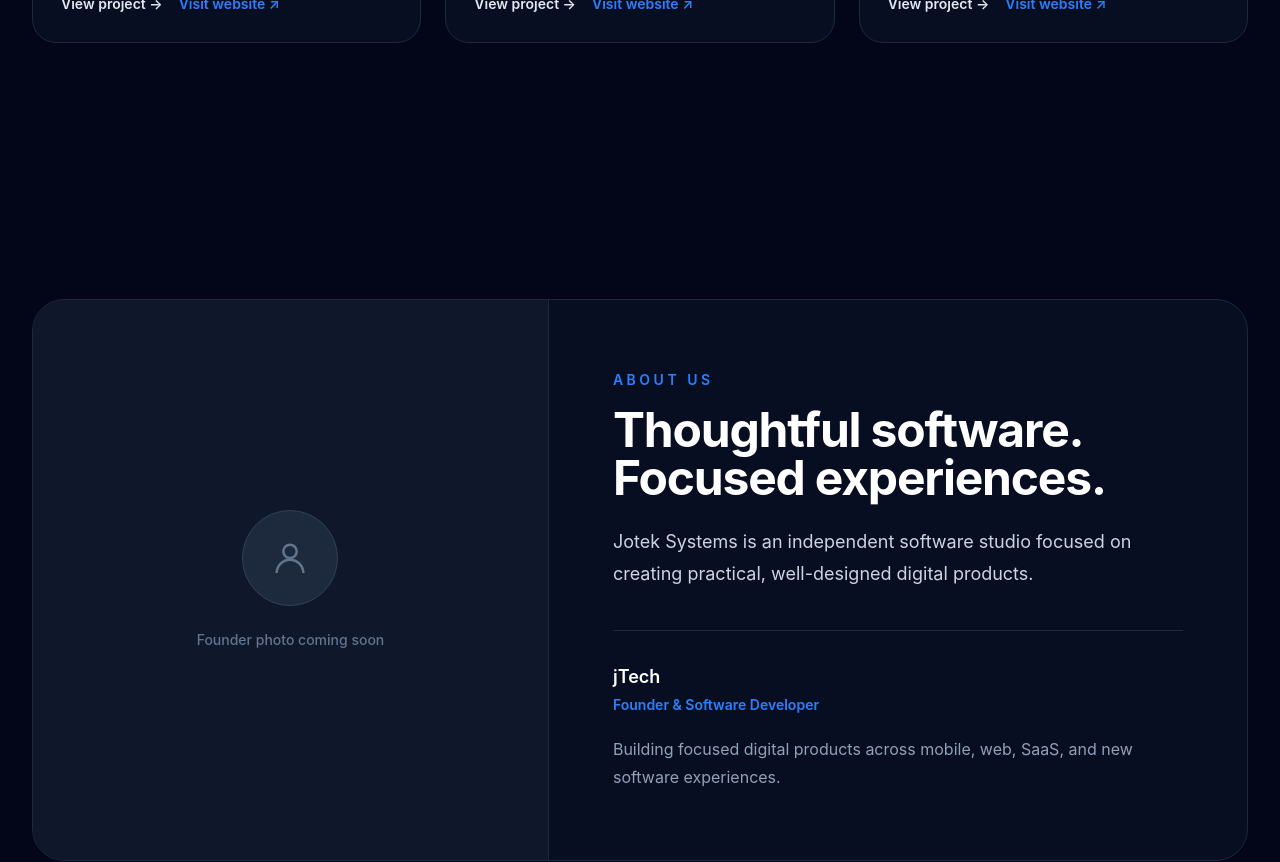
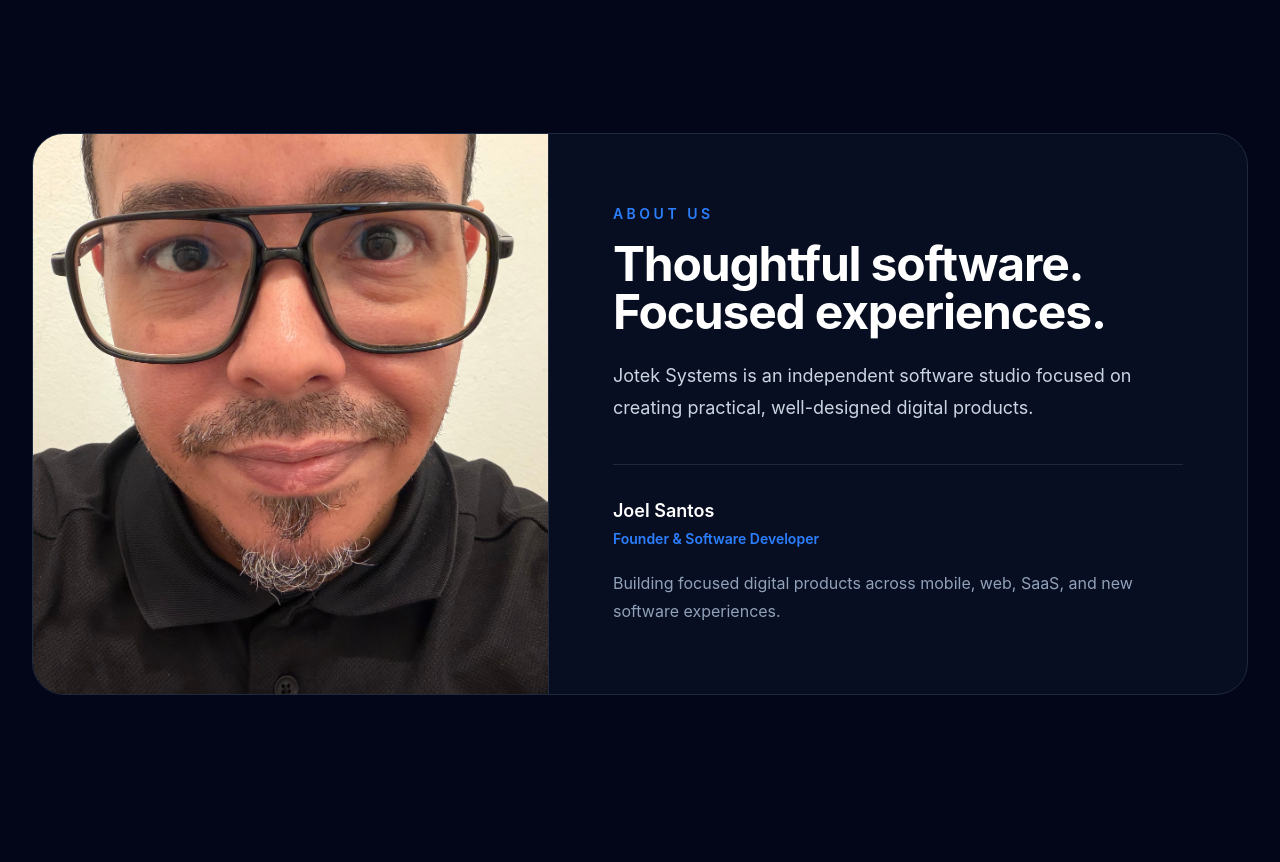
Before and after one commit to JTech-Dev/jotek-systems, a React (Vite) app: page / in a window 1280 px wide. Shown: the part 1480-2342 px from the top of the page. Built offline with nearby package versions, Linux system fonts and the light colour scheme.

Commit message:
Polish page heroes and founder profile

```diff
--- a/src/components/home/AboutSection.tsx
+++ b/src/components/home/AboutSection.tsx
@@ -1,8 +1,9 @@
+import { siteConfig } from "../../config/siteConfig";
 import { useLanguage } from "../../context/LanguageContext";
 import { useTheme } from "../../context/ThemeContext";
 
 export function AboutSection() {
-  const { language, t } = useLanguage();
+  const { t } = useLanguage();
   const { theme } = useTheme();
 
   const isDark = theme === "dark";
@@ -22,47 +23,15 @@ export function AboutSection() {
         >
           <div className="grid md:grid-cols-[0.85fr_1.15fr]">
             <div
-              className={`relative flex min-h-[280px] items-center justify-center border-b sm:min-h-[340px] md:min-h-[480px] md:border-b-0 md:border-r lg:min-h-[560px] ${
-                isDark
-                  ? "border-slate-800 bg-slate-900"
-                  : "border-slate-200 bg-slate-100"
+              className={`relative min-h-[280px] overflow-hidden border-b sm:min-h-[340px] md:min-h-[480px] md:border-b-0 md:border-r lg:min-h-[560px] ${
+                isDark ? "border-slate-800" : "border-slate-200"
               }`}
             >
-              <div className="px-6 text-center sm:px-8">
-                <div
-                  className={`mx-auto flex h-20 w-20 items-center justify-center rounded-full border sm:h-24 sm:w-24 ${
-                    isDark
-                      ? "border-slate-700 bg-slate-800"
-                      : "border-slate-300 bg-white"
-                  }`}
-                >
-                  <svg
-                    viewBox="0 0 24 24"
-                    fill="none"
-                    stroke="currentColor"
-                    strokeWidth="1.5"
-                    className={
-                      isDark
-                        ? "h-8 w-8 text-slate-500 sm:h-10 sm:w-10"
-                        : "h-8 w-8 text-slate-400 sm:h-10 sm:w-10"
-                    }
-                    aria-hidden="true"
-                  >
-                    <circle cx="12" cy="8" r="4" />
-                    <path d="M4 21a8 8 0 0 1 16 0" />
-                  </svg>
-                </div>
-
-                <p
-                  className={`mt-6 text-sm font-medium ${
-                    isDark ? "text-slate-500" : "text-slate-400"
-                  }`}
-                >
-                  {language === "en"
-                    ? "Founder photo coming soon"
-                    : "Foto del fundador próximamente"}
-                </p>
-              </div>
+              <img
+                src={siteConfig.founderImage}
+                alt={siteConfig.founderName}
+                className="absolute inset-0 h-full w-full object-cover"
+              />
             </div>
 
             <div className="flex items-center p-6 sm:p-10 md:p-8 lg:p-16">
@@ -88,12 +57,12 @@ export function AboutSection() {
                     isDark ? "border-slate-800" : "border-slate-200"
                   }`}
                 >
-                  <p className="text-lg font-semibold">jTech</p>
+                  <p className="text-lg font-semibold">
+                    {siteConfig.founderName}
+                  </p>
 
                   <p className="mt-1 text-sm font-semibold text-blue-500 dark:text-blue-400">
-                    {language === "en"
-                      ? "Founder & Software Developer"
-                      : "Fundador y Desarrollador de Software"}
+                    {t.about.founderRole}
                   </p>
 
                   <p
@@ -101,9 +70,7 @@ export function AboutSection() {
                       isDark ? "text-slate-400" : "text-slate-600"
                     }`}
                   >
-                    {language === "en"
-                      ? "Building focused digital products across mobile, web, SaaS, and new software experiences."
-                      : "Creando productos digitales enfocados en aplicaciones móviles, web, SaaS y nuevas experiencias de software."}
+                    {t.about.founderDescription}
                   </p>
                 </div>
               </div>
--- a/src/components/home/HeroSection.tsx
+++ b/src/components/home/HeroSection.tsx
@@ -9,18 +9,18 @@ export function HeroSection() {
   const isDark = theme === "dark";
 
   return (
-    <section className="mx-auto flex min-h-[calc(100svh-88px)] max-w-7xl items-center px-4 py-16 sm:px-6 sm:py-20 lg:px-8 lg:py-24">
-      <div className="max-w-4xl">
-        <p className="mb-4 text-xs font-semibold uppercase tracking-[0.22em] text-blue-500 sm:mb-5 sm:text-sm sm:tracking-[0.25em] dark:text-blue-400">
+    <section className="px-4 py-20 sm:px-6 sm:py-24 lg:px-8 lg:py-32">
+      <div className="mx-auto max-w-7xl 2xl:max-w-[1600px]">
+        <p className="text-xs font-semibold uppercase tracking-[0.22em] text-blue-500 sm:text-sm sm:tracking-[0.25em] dark:text-blue-400">
           {t.hero.eyebrow}
         </p>
 
-        <h1 className="text-4xl font-bold tracking-tight sm:text-6xl lg:text-7xl">
+        <h1 className="mt-5 max-w-4xl text-4xl font-bold tracking-tight sm:text-5xl lg:text-6xl 2xl:text-7xl">
           {t.hero.title}
         </h1>
 
         <p
-          className={`mt-6 max-w-2xl text-base leading-7 sm:mt-7 sm:text-xl sm:leading-8 ${
+          className={`mt-8 max-w-3xl text-lg leading-8 sm:text-xl sm:leading-9 ${
             isDark ? "text-slate-300" : "text-slate-600"
           }`}
         >
--- /dev/null
+++ b/src/components/ui/PageHero.tsx
@@ -0,0 +1,40 @@
+import { useTheme } from "../../context/ThemeContext";
+
+type PageHeroProps = {
+  eyebrow: string;
+  title: string;
+  description: string;
+};
+
+export function PageHero({ eyebrow, title, description }: PageHeroProps) {
+  const { theme } = useTheme();
+  const isDark = theme === "dark";
+
+  return (
+    <section
+      className={`px-4 py-20 sm:px-6 sm:py-24 lg:px-8 lg:py-32 ${
+        isDark
+          ? "bg-gradient-to-b from-slate-900/70 to-slate-950"
+          : "bg-gradient-to-b from-white to-slate-100/80"
+      }`}
+    >
+      <div className="mx-auto max-w-7xl 2xl:max-w-[1600px]">
+        <p className="text-xs font-semibold uppercase tracking-[0.22em] text-blue-500 sm:text-sm sm:tracking-[0.25em] dark:text-blue-400">
+          {eyebrow}
+        </p>
+
+        <h1 className="mt-5 max-w-4xl text-4xl font-bold tracking-tight sm:text-5xl lg:text-6xl 2xl:text-7xl">
+          {title}
+        </h1>
+
+        <p
+          className={`mt-8 max-w-3xl text-lg leading-8 sm:text-xl sm:leading-9 ${
+            isDark ? "text-slate-300" : "text-slate-600"
+          }`}
+        >
+          {description}
+        </p>
+      </div>
+    </section>
+  );
+}
--- a/src/config/siteConfig.ts
+++ b/src/config/siteConfig.ts
@@ -1,10 +1,14 @@
 export const siteConfig = {
   companyName: "Jotek Systems",
   shortName: "Jotek",
+  founderName: "Joel Santos",
+  founderImage: "/images/brand/founder/joel.jpeg",
   email: "jsr.tech.dev@gmail.com",
   domain: "joteksystems.com",
 
   social: {
+    github: "",
+    linkedin: "",
     facebook: "",
     instagram: "",
   },
--- a/src/i18n/en.ts
+++ b/src/i18n/en.ts
@@ -30,6 +30,9 @@ export const en = {
     title: "Thoughtful software. Focused experiences.",
     description:
       "Jotek Systems is an independent software studio focused on creating practical, well-designed digital products.",
+    founderRole: "Founder & Software Developer",
+    founderDescription:
+      "Building focused digital products across mobile, web, SaaS, and new software experiences.",
   },
 
   contact: {
@@ -93,9 +96,9 @@ export const en = {
 
     founder: {
       eyebrow: "Founder & developer",
-      title: "Built independently by jTech.",
+      title: "Built independently by Joel Santos.",
       description:
-        "Jotek Systems is an independent software studio created and developed by jTech, with a focus on building useful products across mobile, web, and emerging platforms.",
+        "Jotek Systems is an independent software studio created and developed by Joel Santos, with a focus on building useful products across mobile, web, and emerging platforms.",
       exploreProjects: "Explore our projects",
     },
   },
--- a/src/i18n/es.ts
+++ b/src/i18n/es.ts
@@ -30,6 +30,9 @@ export const es = {
     title: "Software bien pensado. Experiencias enfocadas.",
     description:
       "Jotek Systems es un estudio de software independiente enfocado en crear productos digitales prácticos y bien diseñados.",
+    founderRole: "Fundador y Desarrollador de Software",
+    founderDescription:
+      "Creando productos digitales enfocados en aplicaciones móviles, web, SaaS y nuevas experiencias de software.",
   },
 
   aboutPage: {
@@ -70,9 +73,9 @@ export const es = {
 
     founder: {
       eyebrow: "Fundador y desarrollador",
-      title: "Desarrollado independientemente por jTech.",
+      title: "Desarrollado independientemente por Joel Santos.",
       description:
-        "Jotek Systems es un estudio de software independiente creado y desarrollado por jTech, enfocado en construir productos útiles para plataformas móviles, web y tecnologías emergentes.",
+        "Jotek Systems es un estudio de software independiente creado y desarrollado por Joel Santos, enfocado en construir productos útiles para plataformas móviles, web y tecnologías emergentes.",
       exploreProjects: "Explorar nuestros proyectos",
     },
   },
--- a/src/pages/AboutPage.tsx
+++ b/src/pages/AboutPage.tsx
@@ -1,5 +1,8 @@
 import { Link } from "react-router-dom";
 
+import { PageHero } from "../components/ui/PageHero";
+
+import { siteConfig } from "../config/siteConfig";
 import { useLanguage } from "../context/LanguageContext";
 import { useTheme } from "../context/ThemeContext";
 
@@ -18,31 +21,11 @@ export function AboutPage() {
   return (
     <main>
       {/* Hero */}
-      <section
-        className={`px-4 py-20 sm:px-6 sm:py-24 lg:px-8 lg:py-32 ${
-          isDark
-            ? "bg-gradient-to-b from-slate-900/70 to-slate-950"
-            : "bg-gradient-to-b from-white to-slate-100/80"
-        }`}
-      >
-        <div className="mx-auto max-w-7xl 2xl:max-w-[1600px]">
-          <p className="text-xs font-semibold uppercase tracking-[0.22em] text-blue-500 sm:text-sm sm:tracking-[0.25em] dark:text-blue-400">
-            {t.aboutPage.eyebrow}
-          </p>
-
-          <h1 className="mt-5 max-w-5xl text-4xl font-bold tracking-tight sm:text-5xl lg:text-6xl 2xl:text-7xl">
-            {t.aboutPage.title}
-          </h1>
-
-          <p
-            className={`mt-8 max-w-3xl text-lg leading-8 sm:text-xl sm:leading-9 ${
-              isDark ? "text-slate-300" : "text-slate-600"
-            }`}
-          >
-            {t.aboutPage.description}
-          </p>
-        </div>
-      </section>
+      <PageHero
+        eyebrow={t.aboutPage.eyebrow}
+        title={t.aboutPage.title}
+        description={t.aboutPage.description}
+      />
 
       {/* What we do */}
       <section className="px-4 py-20 sm:px-6 sm:py-24 lg:px-8 lg:py-32">
@@ -126,8 +109,8 @@ export function AboutPage() {
             }`}
           >
             <img
-              src="/images/brand/founder.jpg"
-              alt="jTech"
+              src={siteConfig.founderImage}
+              alt={siteConfig.founderName}
               className="h-full w-full object-cover"
             />
           </div>
@@ -138,7 +121,7 @@ export function AboutPage() {
             </p>
 
             <h2 className="mt-4 text-3xl font-bold tracking-tight sm:text-4xl lg:text-5xl">
-              jTech
+              {siteConfig.founderName}
             </h2>
 
             <p
```
Also changed, not shown: src/pages/ContactPage.tsx (+8 -25 lines), public/images/brand/founder/joel.jpeg (added).
